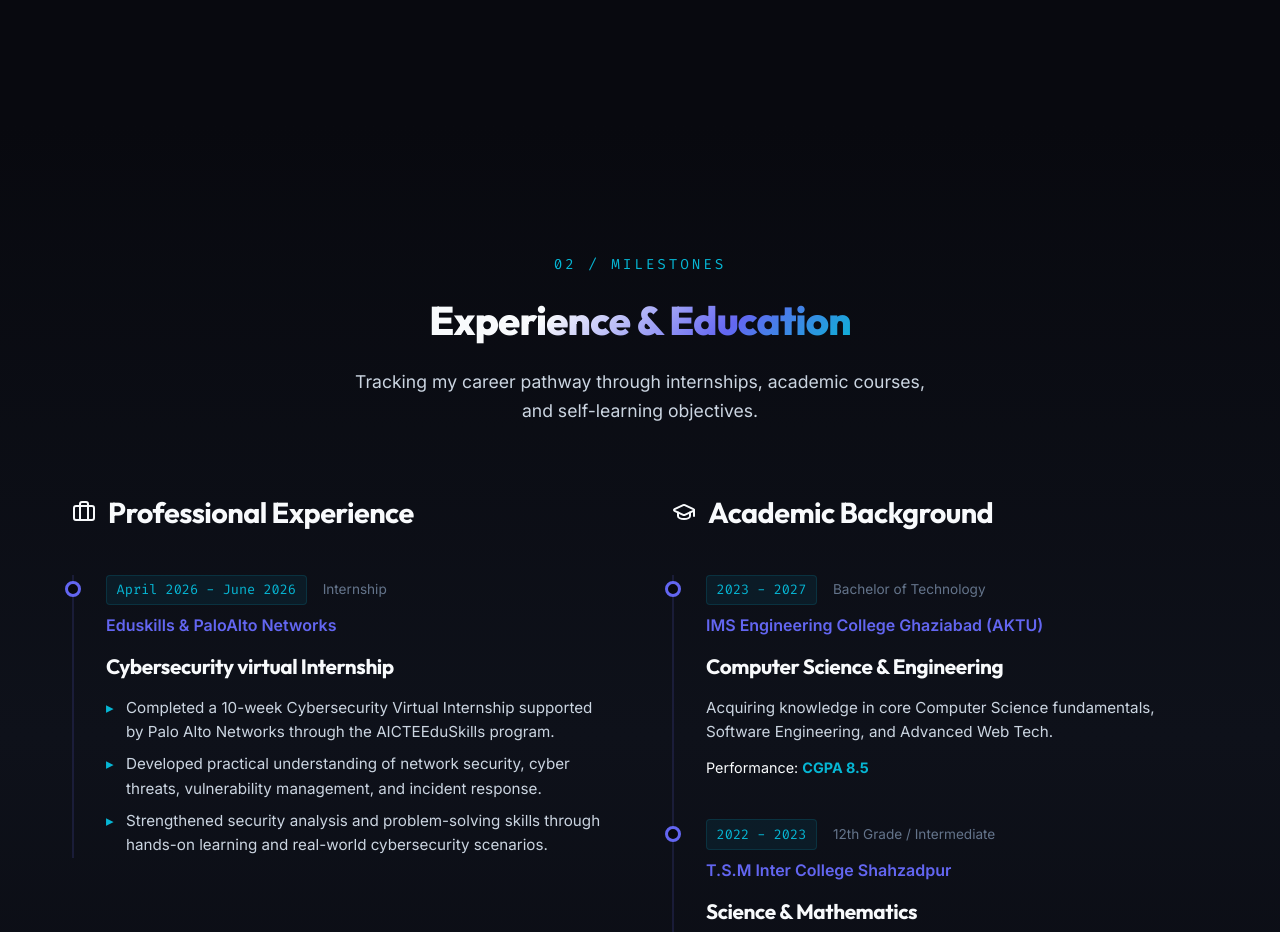
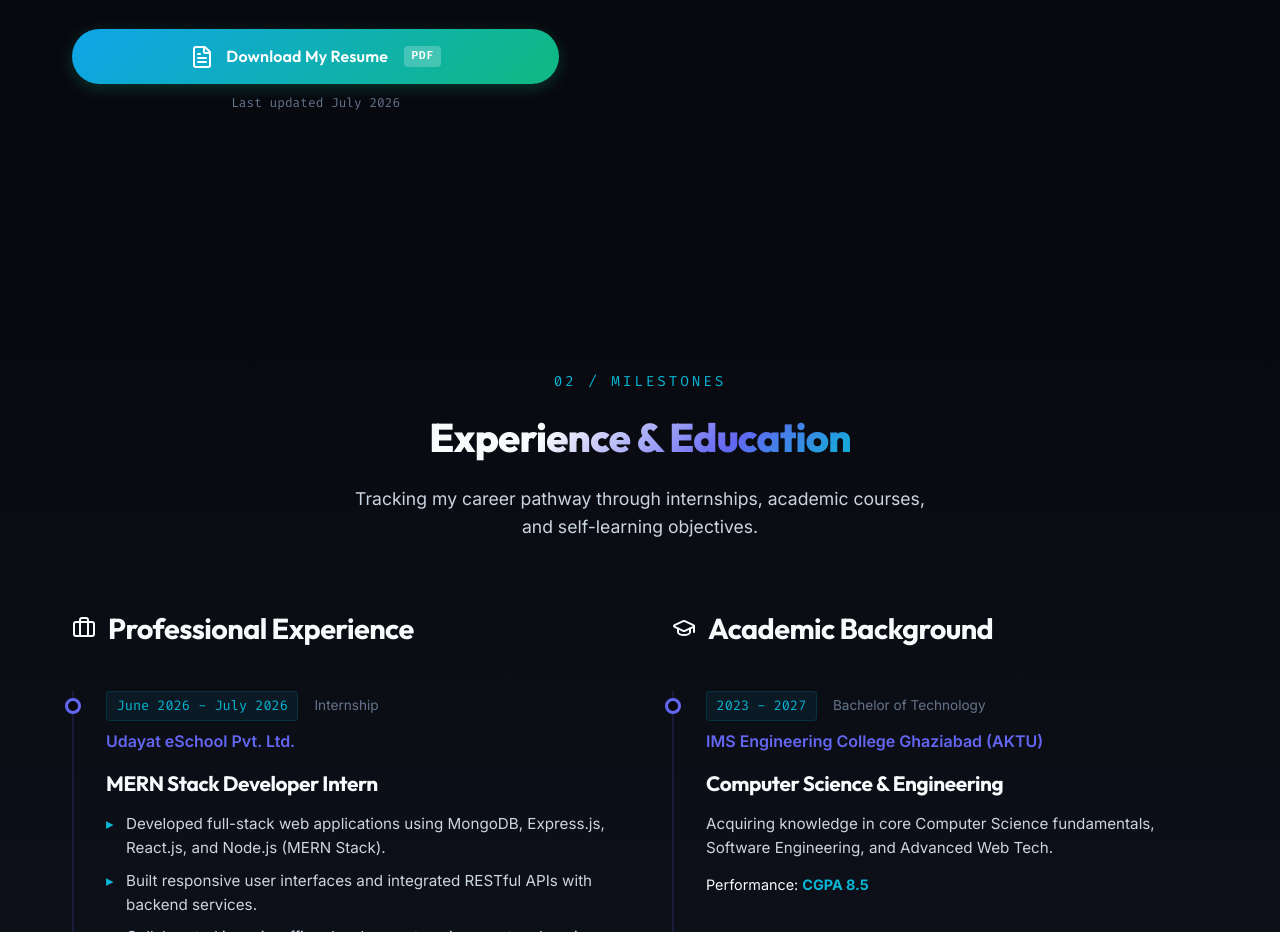
Before and after one commit to Avnish-kumar-01/Avnish_Portfolio, a plain HTML site: page frontend/index.html in a window 1280 px wide. Shown: the part 1868-2800 px from the top of the page. Drawn offline with nearby package versions, Linux system fonts and the light colour scheme; animation ran at ten frames a second.

Commit message:
intial commit

```diff
--- a/frontend/css/style.css
+++ b/frontend/css/style.css
@@ -189,6 +189,87 @@ button, input, textarea {
   box-shadow: 0 0 15px rgba(6, 182, 212, 0.2);
   transform: translateY(-2px);
   color: white;
+}
+
+/* -----------------------------------------------------------
+ * Resume Download Button
+ * ----------------------------------------------------------- */
+.resume-download-btn {
+  background: linear-gradient(135deg, #0ea5e9 0%, #10b981 100%);
+  color: #fff;
+  border: none;
+  box-shadow: 0 4px 15px rgba(16, 185, 129, 0.25);
+  position: relative;
+  overflow: hidden;
+}
+
+.resume-download-btn::before {
+  content: '';
+  position: absolute;
+  top: -50%;
+  left: -60%;
+  width: 40%;
+  height: 200%;
+  background: rgba(255, 255, 255, 0.18);
+  transform: skewX(-20deg);
+  transition: left 0.5s ease;
+  pointer-events: none;
+}
+
+.resume-download-btn:hover::before {
+  left: 130%;
+}
+
+.resume-download-btn:hover {
+  transform: translateY(-2px);
+  box-shadow: 0 8px 25px rgba(14, 165, 233, 0.45), 0 0 12px rgba(16, 185, 129, 0.35);
+  color: #fff;
+}
+
+/* Navbar variant — compact icon + label */
+#nav-resume-btn {
+  padding: 0.45rem 1.1rem;
+  font-size: 0.85rem;
+  gap: 0.5rem;
+}
+
+#nav-resume-btn svg {
+  width: 16px;
+  height: 16px;
+}
+
+/* About section full-width CTA */
+.resume-cta-row {
+  margin-top: 2rem;
+  display: flex;
+  flex-direction: column;
+  gap: 0.6rem;
+}
+
+.resume-cta-full {
+  justify-content: center;
+  width: 100%;
+  padding: 0.9rem 2rem;
+  font-size: 1rem;
+  letter-spacing: 0.01em;
+}
+
+.resume-cta-badge {
+  background: rgba(255, 255, 255, 0.22);
+  border-radius: 4px;
+  padding: 0.1rem 0.45rem;
+  font-size: 0.72rem;
+  font-family: var(--font-mono);
+  font-weight: 700;
+  letter-spacing: 0.05em;
+  margin-left: 0.25rem;
+}
+
+.resume-cta-hint {
+  font-size: 0.8rem;
+  color: var(--text-muted);
+  text-align: center;
+  font-family: var(--font-mono);
 }
 
 /* Section Header Styling */
--- a/frontend/index.html
+++ b/frontend/index.html
@@ -43,6 +43,9 @@
       </nav>
 
       <div class="nav-actions">
+        <a href="resume/avnish-resume.pdf" download="Avnish_Kumar_Resume" class="glow-btn resume-download-btn" id="nav-resume-btn" title="Download Resume">
+          <i data-lucide="file-down"></i> <span class="resume-btn-text">Resume</span>
+        </a>
         <a href="#contact" class="glow-btn glow-btn-primary" style="padding: 0.5rem 1.2rem; font-size: 0.85rem;">
           Hire Me <i data-lucide="arrow-right"></i>
         </a>
@@ -77,6 +80,9 @@
           </a>
           <a href="#contact" class="glow-btn glow-btn-outline">
             Let's Talk <i data-lucide="message-square"></i>
+          </a>
+          <a href="resume/avnish-resume.pdf" download="Avnish_Kumar_Resume" class="glow-btn resume-download-btn" id="hero-resume-btn">
+            <i data-lucide="download"></i> Download CV
           </a>
         </div>
       </div>
@@ -127,7 +133,7 @@
         <div class="about-details reveal-left">
           <div class="about-profile-header">
             <div class="profile-photo-wrapper">
-              <img src="images/avnish.jpg" alt="Avnish Kumar" class="profile-photo">
+              <img src="images/avnish.jpeg" alt="Avnish Kumar" class="profile-photo">
             </div>
             <div class="profile-title-area">
               <h3>SDE Aspirant & Web Developer</h3>
@@ -154,6 +160,16 @@
               <span class="stat-number">Top 5</span>
               <span class="stat-label">National Hackathon</span>
             </div>
+          </div>
+
+          <!-- Resume Download CTA -->
+          <div class="resume-cta-row">
+            <a href="resume/avnish-resume.pdf" download="Avnish_Kumar_Resume" class="glow-btn resume-download-btn resume-cta-full" id="about-resume-btn">
+              <i data-lucide="file-text"></i>
+              <span>Download My Resume</span>
+              <span class="resume-cta-badge">PDF</span>
+            </a>
+            <span class="resume-cta-hint">Last updated July 2026</span>
           </div>
         </div>
 
@@ -187,7 +203,7 @@
 
             <div class="terminal-input-row">
               <span class="prompt">avnish@portfolio:~$</span>
-              <input type="text" id="terminal-input" placeholder="Type a command..." autocomplete="off" autofocus>
+              <input type="text" id="terminal-input" placeholder="Type a command..." autocomplete="off">
             </div>
           </div>
 
@@ -221,6 +237,28 @@
         <!-- Experience Timeline -->
         <div class="timeline-column reveal-left">
           <h3><i data-lucide="briefcase"></i> Professional Experience</h3>
+
+          <div class="timeline-wrapper">
+            <div class="timeline-item">
+              <div class="timeline-dot"></div>
+              <div class="timeline-meta">
+                <span class="timeline-date">June 2026 - July 2026</span>
+                <span class="timeline-sub">Internship</span>
+              </div>
+              <span class="timeline-org">Udayat eSchool Pvt. Ltd.</span>
+              <h4 class="timeline-title">MERN Stack Developer Intern</h4>
+              <div class="timeline-desc">
+                <ul>
+                  <li>Developed full-stack web applications using MongoDB, Express.js, React.js, and Node.js (MERN Stack).</li>
+                  <li>Built responsive user interfaces and integrated RESTful APIs with backend services.</li>
+                  <li>Collaborated in an in-office development environment, enhancing debugging, teamwork, and problem-solving skills.</li>
+                </ul>
+              </div>
+            </div>
+          </div>
+          <br>
+          <br><br>
+
 
           <div class="timeline-wrapper">
             <div class="timeline-item">
```
Also changed, not shown: frontend/images/avnish.jpeg (added), frontend/images/avnish.jpg (deleted), frontend/resume/README.txt (added), 1 other file.
